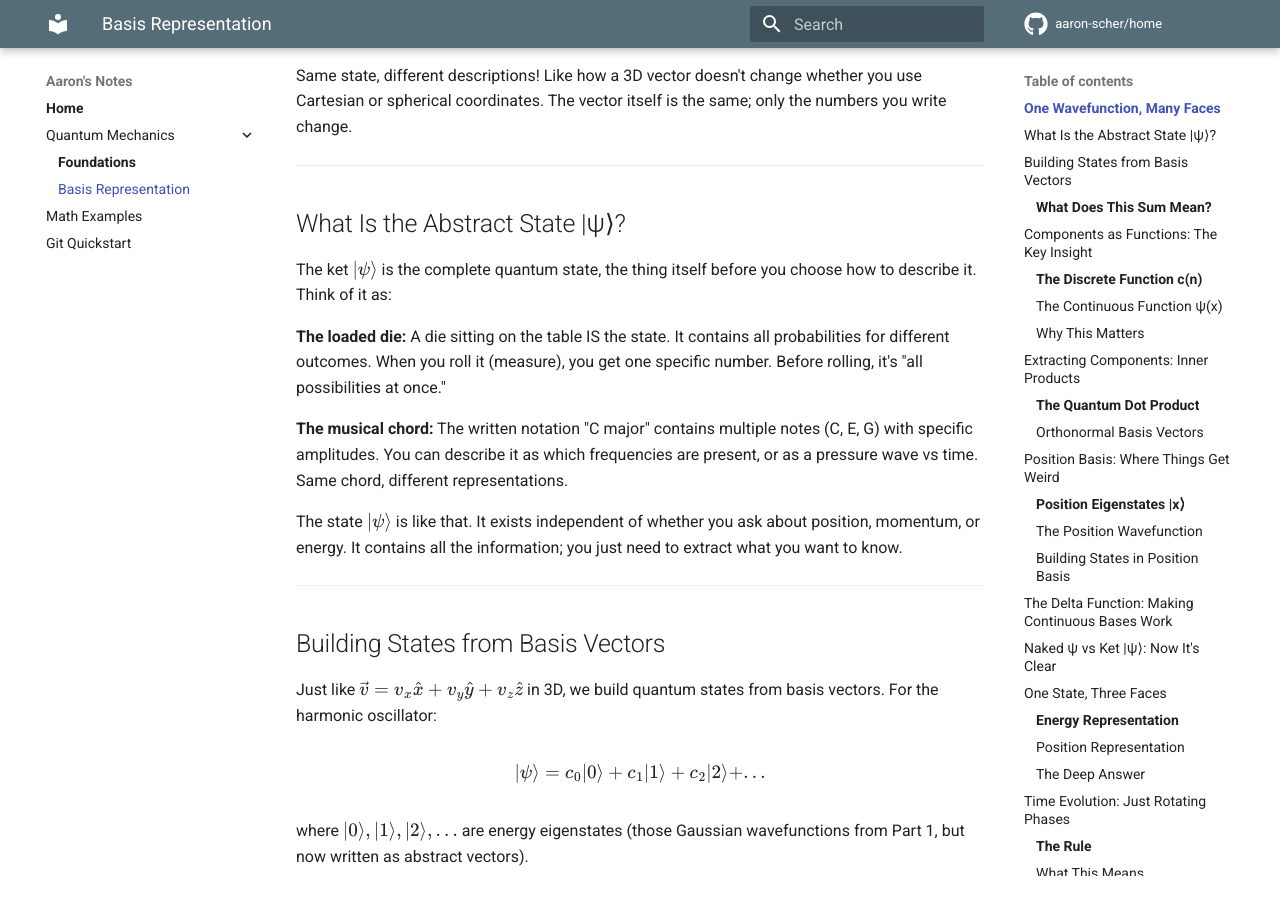
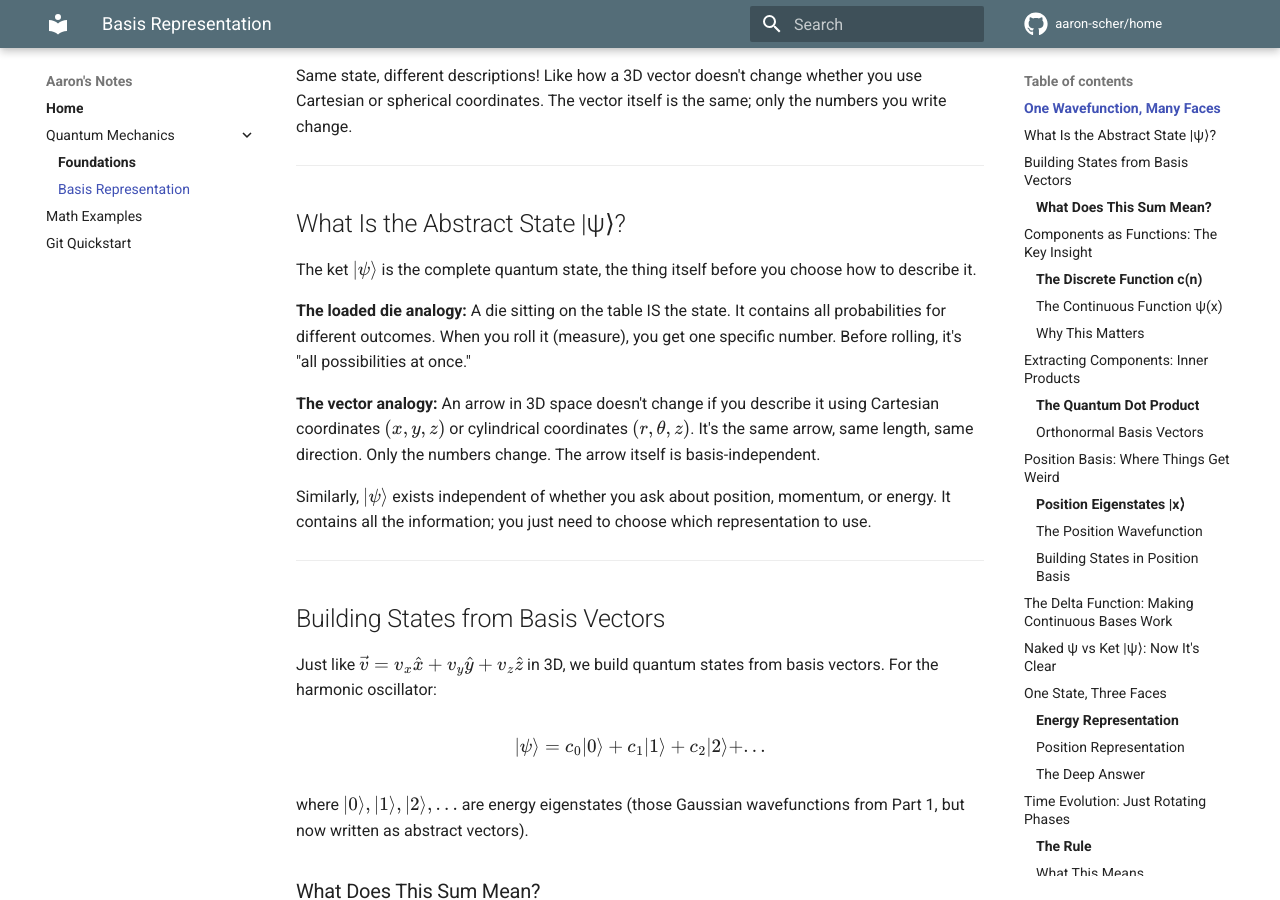
Before and after one commit to aaron-scher/home, an MkDocs documentation site: the page built from docs/quantum-mechanics/quantum-basis-representation.md, in a window 1280 px wide and 900 px high, scrolled down 653 px. Built offline with MkDocs 1.6.1 and Material for MkDocs 9.7.7, drawn with Linux system fonts in a browser that asks for light colours; comment, search, counter and statistics services are not loaded.

Commit message:
Remove chord analogy, keep die and vector analogies only
Simplified analogies for |ψ⟩:
- Kept: loaded die (probabilities before measurement)
- Kept: 3D vector with different coordinate systems (Cartesian vs cylindrical)
- Removed: musical chord (less clear, more confusing)

Die and vector are the cleanest analogies for understanding abstract states.

```diff
--- a/docs/quantum-mechanics/quantum-basis-representation.md
+++ b/docs/quantum-mechanics/quantum-basis-representation.md
@@ -22,13 +22,13 @@ Same state, different descriptions! Like how a 3D vector doesn't change whether
 
 ## What Is the Abstract State |ψ⟩?
 
-The ket $|\psi\rangle$ is the complete quantum state, the thing itself before you choose how to describe it. Think of it as:
+The ket $|\psi\rangle$ is the complete quantum state, the thing itself before you choose how to describe it.
 
-**The loaded die:** A die sitting on the table IS the state. It contains all probabilities for different outcomes. When you roll it (measure), you get one specific number. Before rolling, it's "all possibilities at once."
+**The loaded die analogy:** A die sitting on the table IS the state. It contains all probabilities for different outcomes. When you roll it (measure), you get one specific number. Before rolling, it's "all possibilities at once."
 
-**The musical chord:** The written notation "C major" contains multiple notes (C, E, G) with specific amplitudes. You can describe it as which frequencies are present, or as a pressure wave vs time. Same chord, different representations.
+**The vector analogy:** An arrow in 3D space doesn't change if you describe it using Cartesian coordinates $(x, y, z)$ or cylindrical coordinates $(r, \theta, z)$. It's the same arrow, same length, same direction. Only the numbers change. The arrow itself is basis-independent.
 
-The state $|\psi\rangle$ is like that. It exists independent of whether you ask about position, momentum, or energy. It contains all the information; you just need to extract what you want to know.
+Similarly, $|\psi\rangle$ exists independent of whether you ask about position, momentum, or energy. It contains all the information; you just need to choose which representation to use.
 
 ---
 
```
